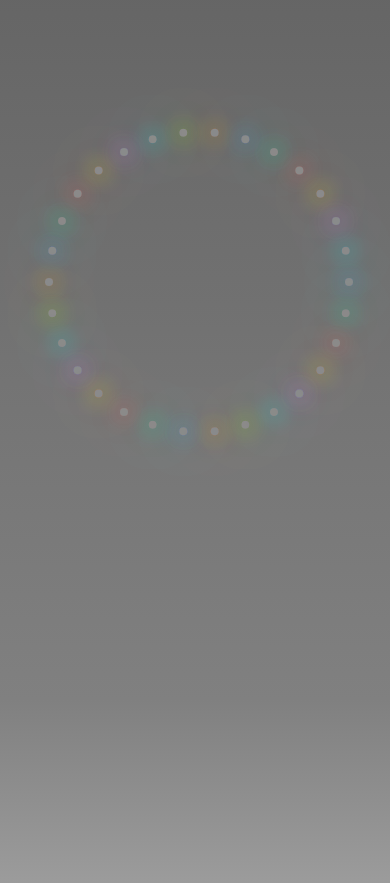
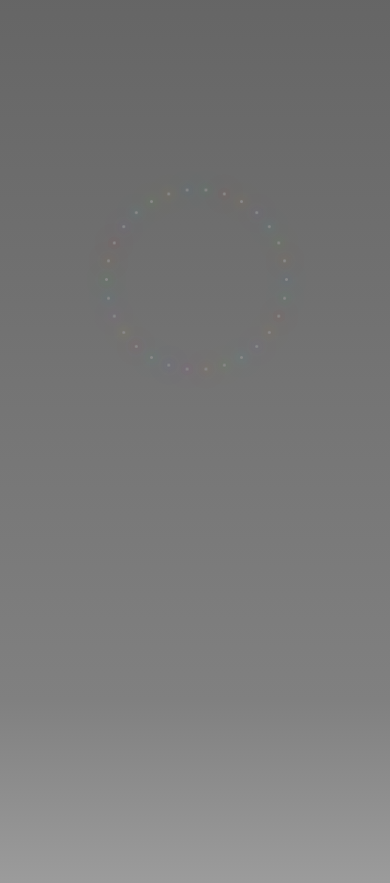
Before and after one commit to divyansh-1009/Landing-Page, a React (Vite) app: page / in a window 390 px wide. Shown: the part 3520-4403 px from the top of the page. Built offline with nearby package versions, Linux system fonts and the light colour scheme.

Commit message:
mechanics fixed

```diff
--- a/src/App.css
+++ b/src/App.css
@@ -347,6 +347,15 @@
   transition: all 0.3s ease-out;
 }
 
+/* Central dot convergence transformation */
+.central-dot.converging {
+  background-color: #888888 !important;
+  box-shadow:
+    0 0 45px rgba(220, 220, 220, 0.85),
+    0 0 90px rgba(220, 220, 220, 0.55) !important;
+  animation: grayPulse 1.4s infinite ease-in-out !important;
+}
+
 .central-dot.expanding.blue {
   background-color: #ffffff;
 }
@@ -455,12 +464,59 @@
   transition: opacity 0.5s ease;
 }
 
+/* Working small dot styles with convergence animation */
+.small-dot {
+  position: absolute;
+  width: 8px;
+  height: 8px;
+  background-color: #666;
+  border-radius: 50%;
+  transform-origin: center;
+  will-change: transform, opacity, box-shadow;
+  backface-visibility: hidden;
+  -webkit-backface-visibility: hidden;
+  transform-style: preserve-3d;
+  transition: all 0.1s ease-out;
+}
+
+/* Convergence animation for small dots */
+.small-dot.converging {
+  animation: convergeToCenter var(--duration, 1.5s) ease-in forwards;
+  animation-delay: var(--delay, 0s);
+}
+
+@keyframes convergeToCenter {
+  0% {
+    transform: translate(var(--start-x, 0px), var(--start-y, 0px)) scale(1);
+    opacity: 1;
+  }
+  70% {
+    transform: translate(0px, 0px) scale(0.3);
+    opacity: 0.7;
+  }
+  100% {
+    transform: translate(0px, 0px) scale(0);
+    opacity: 0;
+  }
+}
+
 @keyframes grayPulse {
   0%, 100% {
     transform: scale(1);
   }
   50% {
     transform: scale(0.8);
+  }
+}
+
+@keyframes pulse {
+  0%, 100% {
+    transform: scale(1);
+    filter: drop-shadow(0 0 45px rgba(255, 255, 255, 0.95)) drop-shadow(0 0 90px rgba(255, 255, 255, 0.7));
+  }
+  50% {
+    transform: scale(1.1);
+    filter: drop-shadow(0 0 60px rgba(255, 255, 255, 1)) drop-shadow(0 0 120px rgba(255, 255, 255, 0.8));
   }
 }
 
@@ -471,15 +527,6 @@
   transform: translate(-50%, -50%);
 }
 
-.small-dot {
-  position: absolute;
-  width: 8px;
-  height: 8px;
-  background-color: #666;
-  border-radius: 50%;
-  transition: all 1s ease-out;
-  transform-origin: center;
-}
 
 .section-5-content {
   position: absolute;
@@ -613,6 +660,21 @@
     grid-template-rows: repeat(15, 20px);
   }
 
+  /* Section 5 responsive adjustments */
+  .small-dots-circle {
+    transform: translate(-50%, -50%) scale(0.8);
+  }
+
+  .small-dot {
+    width: 6px;
+    height: 6px;
+  }
+
+  .central-dot.expanding {
+    width: 16px;
+    height: 16px;
+  }
+
   .form-input {
     width: 250px;
     font-size: 1rem;
@@ -639,6 +701,21 @@
     grid-template-rows: repeat(15, 16px);
   }
 
+  /* Section 5 mobile adjustments */
+  .small-dots-circle {
+    transform: translate(-50%, -50%) scale(0.6);
+  }
+
+  .small-dot {
+    width: 5px;
+    height: 5px;
+  }
+
+  .central-dot.expanding {
+    width: 12px;
+    height: 12px;
+  }
+
   .form-input {
     width: 200px;
     font-size: 0.9rem;
--- a/src/App.tsx
+++ b/src/App.tsx
@@ -46,10 +46,7 @@ function App() {
   // Section 5 states
   const [section5Progress, setSection5Progress] = useState(0)
   const [smallDots, setSmallDots] = useState<Array<{ id: number, angle: number, color: string, absorbed: boolean }>>([])
-  const [absorptionStarted, setAbsorptionStarted] = useState(false)
-  const [absorptionProgress, setAbsorptionProgress] = useState(0)
-  const absorptionTimerRef = useRef<number | null>(null)
-  const absorptionAnimationRef = useRef<number | null>(null)
+  const [convergenceActive, setConvergenceActive] = useState(false)
   // Carry active flag between Section 4 and 5
   const carry4to5Active = section5Progress > 0 && section5Progress < CARRY_THRESHOLD
 
@@ -137,7 +134,14 @@ function App() {
 
   // Initialize small dots for section 5
   useEffect(() => {
-    const colors = ['#3b82f6', '#10b981', '#ef4444', '#f59e0b', '#8b5cf6', '#06b6d4', '#84cc16', '#f97316']
+    const colors = [
+      '#3b82f6', '#10b981', '#ef4444', '#f59e0b', '#8b5cf6',
+      '#06b6d4', '#84cc16', '#f97316', '#ec4899', '#6366f1',
+      '#14b8a6', '#f43f5e', '#eab308', '#a855f7', '#0ea5e9',
+      '#22c55e', '#f97316', '#ef4444', '#8b5cf6', '#06b6d4',
+      '#84cc16', '#f59e0b', '#3b82f6', '#10b981', '#ef4444',
+      '#f59e0b', '#8b5cf6', '#06b6d4', '#84cc16', '#f97316'
+    ]
     const newSmallDots = Array.from({ length: 30 }, (_, i) => ({
       id: i,
       angle: (i * 360 / 30),
@@ -194,23 +198,8 @@ function App() {
       const rawProgress5 = (startTrigger5 - rect5.top) / distance5
       const progress5 = Math.min(1, Math.max(0, rawProgress5))
       setSection5Progress(progress5)
-
-      if (absorptionStarted) {
-        // Start absorbing dots gradually with staggered timing
-        setSmallDots(prev =>
-          prev.map((dot, index) => ({
-            ...dot,
-            absorbed: absorptionProgress > (index * 0.03) // Stagger absorption based on index
-          }))
-        )
-      } else if (progress5 === 0) {
-        // Reset when section is not active
-        setSmallDots(prev => prev.map(dot => ({ ...dot, absorbed: false })))
-        setAbsorptionStarted(false)
-        setAbsorptionProgress(0)
-      }
     }
-  }, [scrollY, fullPath, absorptionStarted, absorptionProgress])
+  }, [scrollY, fullPath])
 
   // Manage the 1s delay after carry completes before enabling growth
   useEffect(() => {
@@ -237,56 +226,33 @@ function App() {
     }
   }, [section4Progress, growthDelayPassed])
 
-  // Handle 1-second delay before absorption starts in section 5
+  // Simple scroll-based convergence trigger for Section 5
   useEffect(() => {
-    // Clear any existing timers
-    if (absorptionTimerRef.current) {
-      clearTimeout(absorptionTimerRef.current)
-      absorptionTimerRef.current = null
-    }
-    if (absorptionAnimationRef.current) {
-      clearInterval(absorptionAnimationRef.current)
-      absorptionAnimationRef.current = null
+    if (!section5Ref.current) return
+
+    const handleScroll = () => {
+      const rect = section5Ref.current!.getBoundingClientRect()
+      const viewportH = window.innerHeight
+
+      // Start convergence when section is 90% visible and carry is complete
+      const startTrigger = viewportH * 0.1
+      const isSectionActive = rect.top <= startTrigger && rect.bottom >= 0
+      const shouldStartConvergence = isSectionActive && !carry4to5Active
+
+      if (shouldStartConvergence && !convergenceActive) {
+        console.log('Starting convergence animation')
+        setConvergenceActive(true)
+      } else if (!isSectionActive && convergenceActive) {
+        console.log('Stopping convergence animation')
+        setConvergenceActive(false)
+      }
     }
 
-    // Check if central dot is visible (when carry is not active)
-    const centralDotVisible = !carry4to5Active && section5Progress > 0
+    window.addEventListener('scroll', handleScroll)
+    handleScroll() // Check initial state
 
-    if (centralDotVisible && !absorptionStarted) {
-      // Start 1-second timer
-      absorptionTimerRef.current = window.setTimeout(() => {
-        setAbsorptionStarted(true)
-        // Start absorption animation
-        let progress = 0
-        absorptionAnimationRef.current = window.setInterval(() => {
-          progress += 0.05 // Increment by 5% each frame
-          setAbsorptionProgress(progress)
-          if (progress >= 1) {
-            if (absorptionAnimationRef.current) {
-              clearInterval(absorptionAnimationRef.current)
-              absorptionAnimationRef.current = null
-            }
-          }
-        }, 50) // 50ms intervals for smooth animation
-        absorptionTimerRef.current = null
-      }, 1000) // Changed from 2000 to 1000 milliseconds
-    } else if (!centralDotVisible) {
-      // Reset if we scroll back or section is not active
-      setAbsorptionStarted(false)
-      setAbsorptionProgress(0)
-    }
-
-    return () => {
-      if (absorptionTimerRef.current) {
-        clearTimeout(absorptionTimerRef.current)
-        absorptionTimerRef.current = null
-      }
-      if (absorptionAnimationRef.current) {
-        clearInterval(absorptionAnimationRef.current)
-        absorptionAnimationRef.current = null
-      }
-    }
-  }, [carry4to5Active, section5Progress, absorptionStarted])
+    return () => window.removeEventListener('scroll', handleScroll)
+  }, [carry4to5Active, convergenceActive])
 
   // Initialize selected rectangle
   useEffect(() => {
@@ -719,10 +685,10 @@ function App() {
 
       <section className="section-full" id="section-5" ref={section5Ref}>
         <div className="section-5-container">
-          {/* Show stationary blue dot during delay period (after carry finishes, before absorption starts) */}
-          {!carry4to5Active && !absorptionStarted && section5Progress > 0 && (
+          {/* Central dot - transforms from blue to gray during convergence */}
+          {!carry4to5Active && section5Progress > 0 && (
             <div
-              className="central-dot expanding blue stationary"
+              className={`central-dot expanding blue ${convergenceActive ? 'converging' : ''}`}
               style={{
                 transform: `scale(${TARGET_SECTION4_SCALE})`,
                 zIndex: 10,
@@ -734,36 +700,30 @@ function App() {
             />
           )}
 
-          {/* Show absorbing gray dot during absorption phase */}
-          {absorptionStarted && (
-            <div
-              className="central-dot absorbing"
-              style={{
-                filter: `drop-shadow(0 0 ${45 + section5Progress * 30}px rgba(220, 220, 220, 0.95))`,
-                opacity: section5Progress > 0.85 ? 0 : 1,
-              }}
-            />
-          )}
-
+          {/* Small dots in circular formation with convergence animation */}
           <div className="small-dots-circle">
-            {smallDots.map((smallDot) => {
-              const eased = section5Progress < 0.5
-                ? (section5Progress * section5Progress * 2)
-                : (1 - Math.pow(1 - section5Progress, 2))
-              const radius = 150 - (smallDot.absorbed ? eased * 140 : 0)
-              const x = Math.cos((smallDot.angle * Math.PI) / 180) * radius
-              const y = Math.sin((smallDot.angle * Math.PI) / 180) * radius
+            {smallDots.map((smallDot, index) => {
+              // Initial position calculation (circular formation)
+              const startRadius = 150
+              const x = Math.cos((smallDot.angle * Math.PI) / 180) * startRadius
+              const y = Math.sin((smallDot.angle * Math.PI) / 180) * startRadius
 
               return (
                 <div
                   key={smallDot.id}
-                  className="small-dot"
+                  className={`small-dot ${convergenceActive ? 'converging' : ''}`}
                   style={{
-                    transform: `translate(${x}px, ${y}px) scale(${smallDot.absorbed ? 0.2 : 1})`,
-                    opacity: smallDot.absorbed ? 0.1 : 1,
-                    boxShadow: `0 0 ${22 + eased * 32}px ${smallDot.color}, 0 0 ${44 + eased * 48}px ${smallDot.color}, 0 0 ${28 + eased * 40}px rgba(255, 255, 255, 0.35)`,
-                    filter: `saturate(${1.6}) brightness(${1.35})`,
-                  }}
+                    '--start-x': `${x}px`,
+                    '--start-y': `${y}px`,
+                    '--delay': `${index * 0.05}s`,
+                    '--duration': `${1.5 + (index * 0.01)}s`,
+                    backgroundColor: '#666666',
+                    boxShadow: `0 0 22px ${smallDot.color}, 0 0 44px ${smallDot.color}, 0 0 28px rgba(255, 255, 255, 0.35)`,
+                    filter: 'saturate(1.6) brightness(1.35)',
+                    transform: `translate(${x}px, ${y}px)`,
+                    opacity: 1,
+                    scale: 1
+                  } as React.CSSProperties}
                 />
               )
             })}
```
